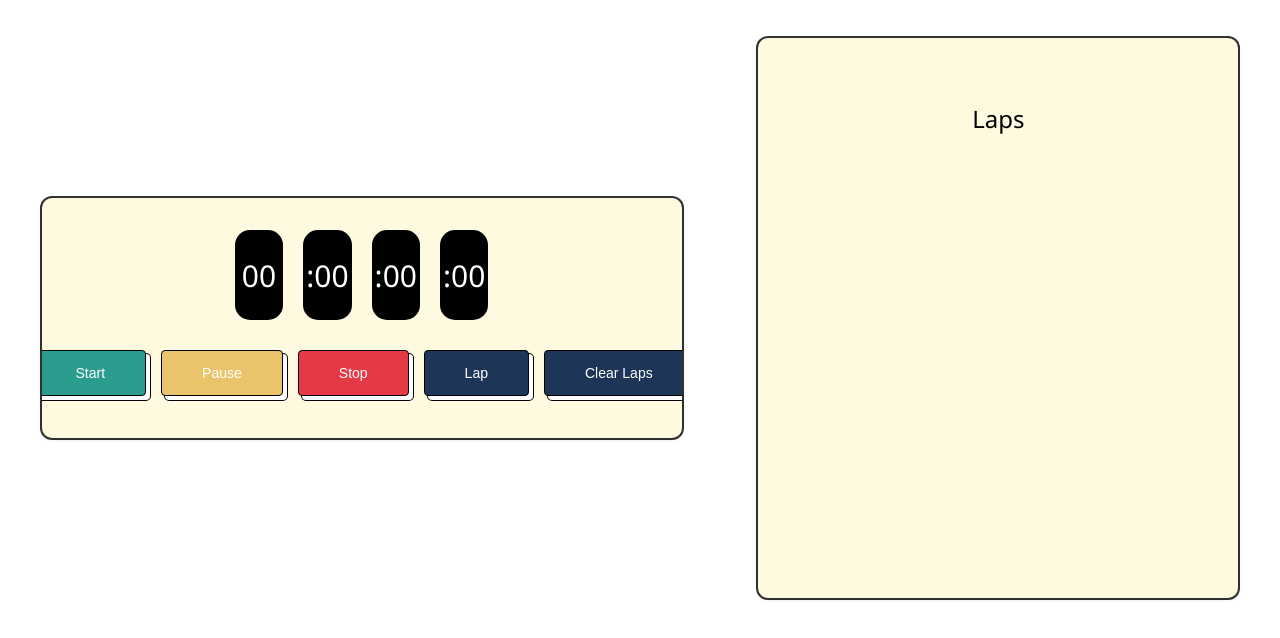
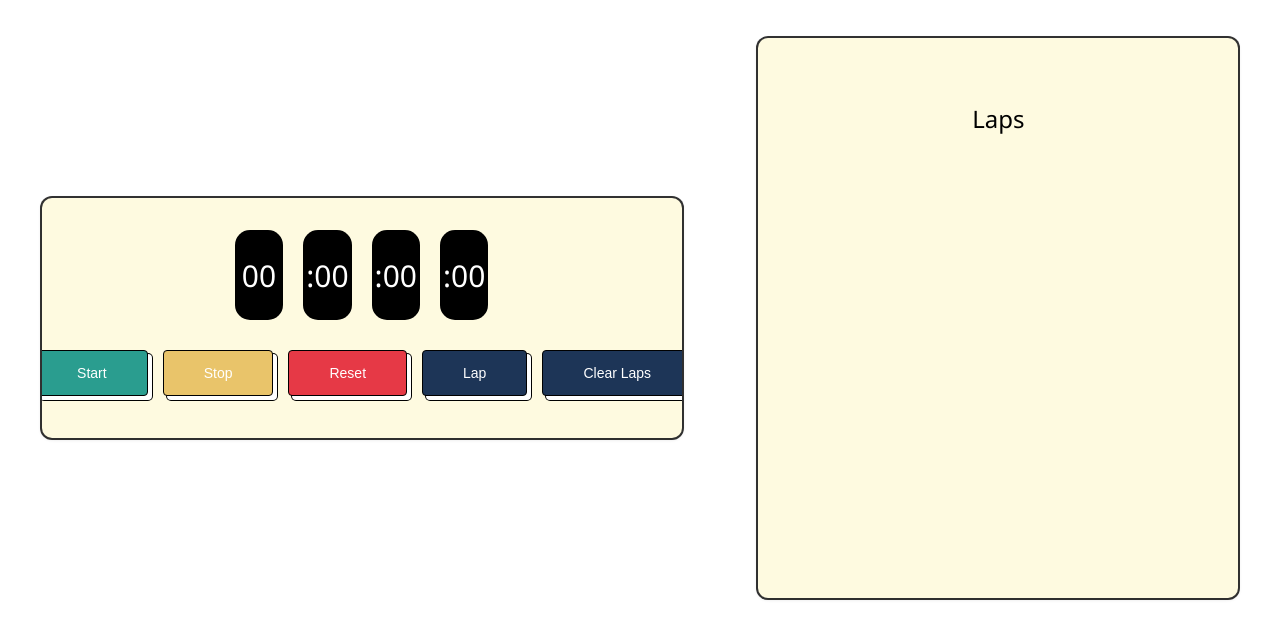
Before and after one commit to Shopify/eng-intern-assessment-react, a React app: page / in a window 1280 px wide. Shown: the top 638 px of the page. Built offline with nearby package versions, Linux system fonts and the light colour scheme.

Commit message:
update stop/reset functionality

```diff
--- a/src/StopWatch.tsx
+++ b/src/StopWatch.tsx
@@ -106,8 +106,8 @@ export default function StopWatch() {
         }
     };
 
-    //Function to stop the timer and reset time
-    const stopTimer = () => {
+    //Function to reset the timer
+    const resetTimer = () => {
         setIsRunning(false);
         setTime(0);
         if (timeId !== null) {
@@ -157,7 +157,7 @@ export default function StopWatch() {
                     isRunning={isRunning}
                     startTimer={startTimer}
                     pauseTimer={pauseTimer}
-                    stopTimer={stopTimer}
+                    resetTimer={resetTimer}
                     recordLap={recordLap}
                     clearLaps={clearLaps}
                 />
--- a/src/StopWatchButton.tsx
+++ b/src/StopWatchButton.tsx
@@ -1,6 +1,7 @@
 import React from 'react'
 import styled from 'styled-components';
 
+//Styled components (it's not best practice put everything in one file...)
 const ButtonContainer = styled.div`
   display: flex;
   flex-direction: row;
@@ -48,12 +49,12 @@ Takes props:
 - recordLap: function to add to the laps array
 - clearLaps: function to empty the laps array
 */
-export default function StopWatchButton({ isRunning, startTimer, pauseTimer, stopTimer, recordLap, clearLaps }: any) {
+export default function StopWatchButton({ isRunning, startTimer, pauseTimer, resetTimer, recordLap, clearLaps }: any) {
     return (
         <ButtonContainer>
             <StyledButton style={{ background: '#2a9d8f', color: 'white' }} onClick={startTimer} disabled={isRunning}>Start</StyledButton>
-            <StyledButton style={{ background: '#e9c46a', color: 'white' }} onClick={pauseTimer} disabled={!isRunning}>Pause</StyledButton>
-            <StyledButton style={{ background: '#e63946', color: 'white' }} onClick={stopTimer}>Stop</StyledButton>
+            <StyledButton style={{ background: '#e9c46a', color: 'white' }} onClick={pauseTimer} disabled={!isRunning}>Stop</StyledButton>
+            <StyledButton style={{ background: '#e63946', color: 'white' }} onClick={resetTimer}>Reset</StyledButton>
             <StyledButton style={{ background: '#1d3557', color: 'white' }} onClick={recordLap} disabled={!isRunning}>Lap</StyledButton>
             <StyledButton style={{ background: '#1d3557', color: 'white' }} onClick={clearLaps}>Clear Laps</StyledButton>
         </ButtonContainer>
```
